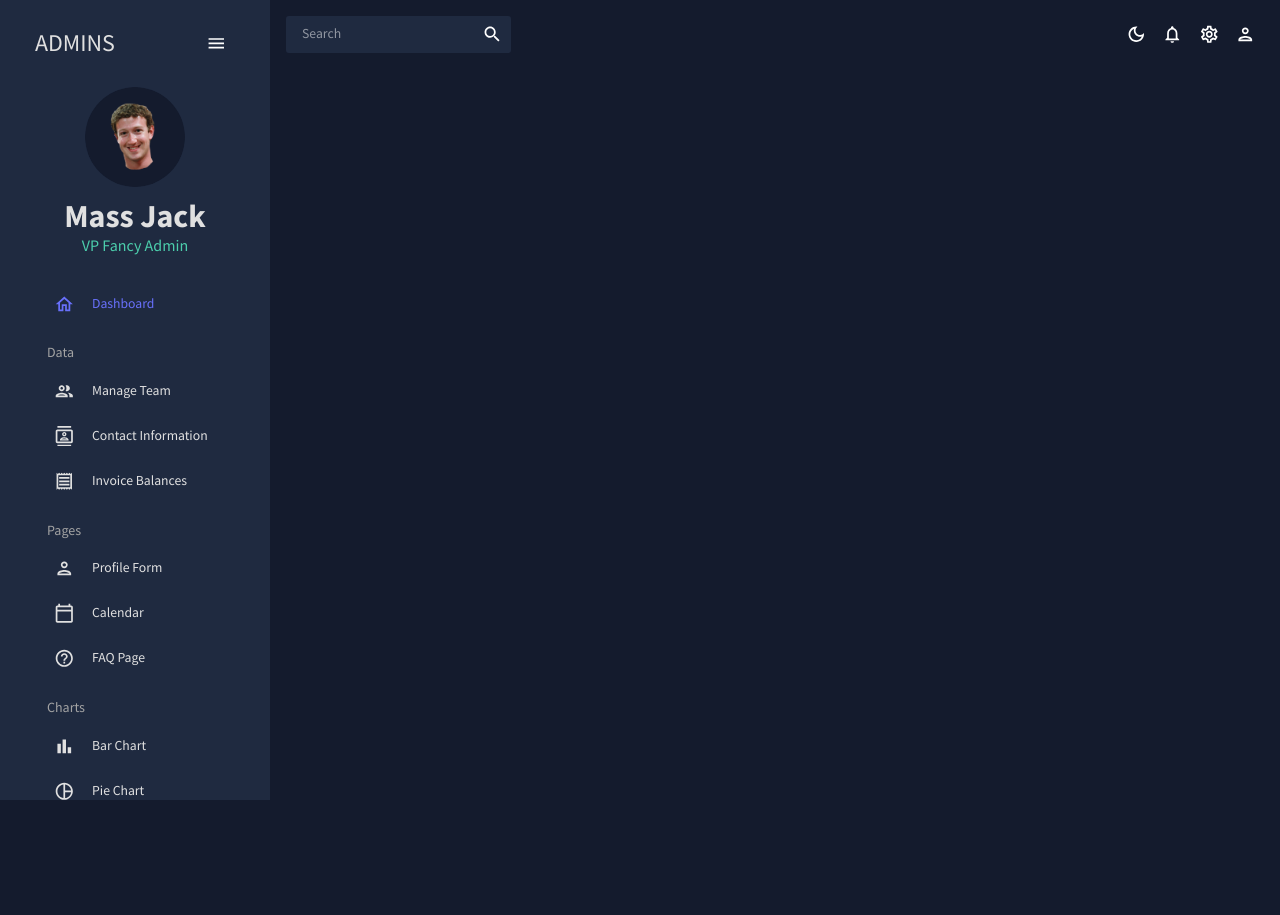
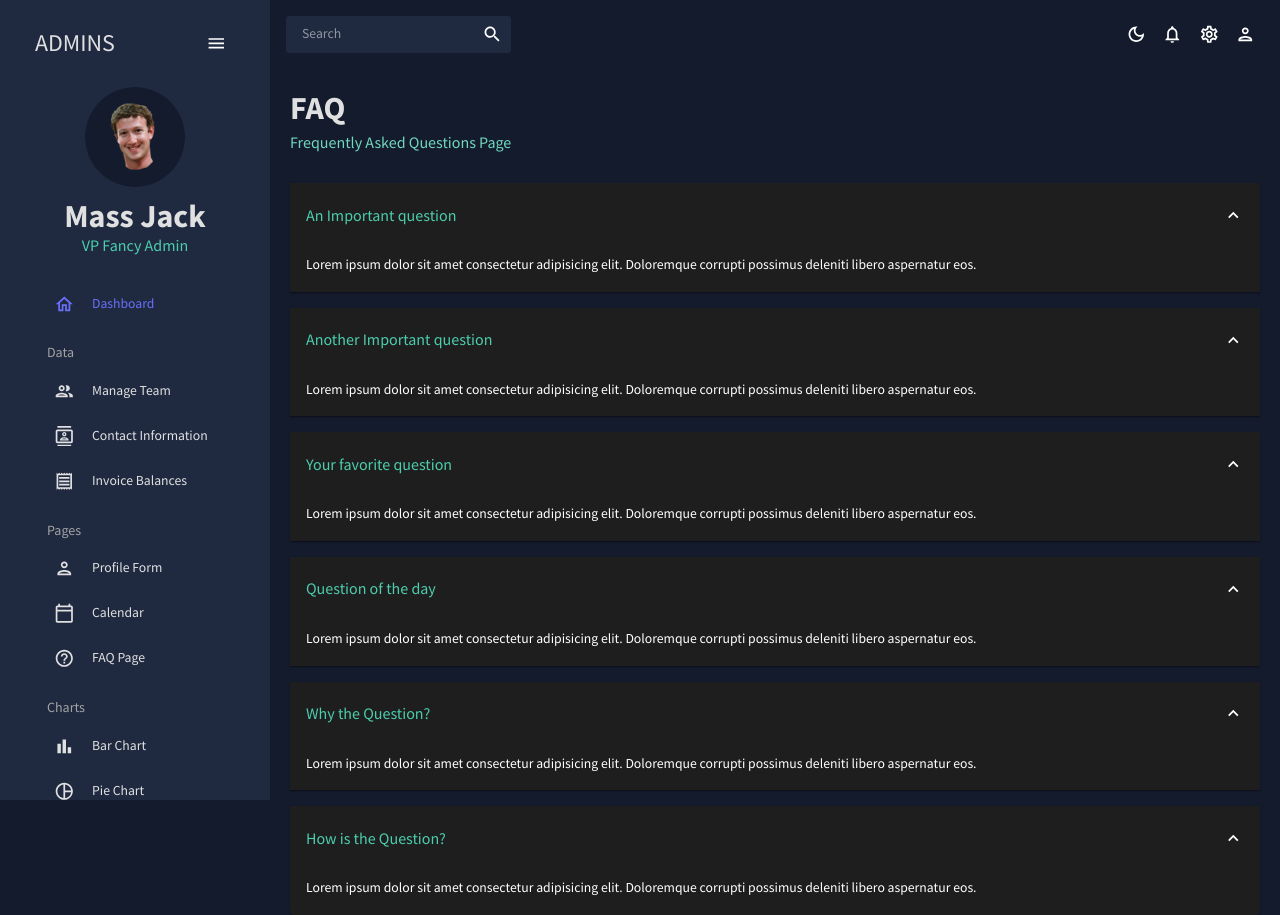
Before and after one commit to massjack1/admin-dashboard, a React (Create React App) app: page /faq in a window 1280 px wide. Before the commit the page ends 800 px from the top, so only its background shows below. Built offline with nearby package versions, Linux system fonts and the light colour scheme.

Commit message:
Create Accordion w/ MUI

```diff
--- a/src/App.js
+++ b/src/App.js
@@ -9,10 +9,10 @@
 import Contacts from "./scenes/contacts";
 import Form from "./scenes/form";
 import Calendar from "./scenes/calendar";
+import FAQ from "./scenes/faq";
 //import Bar from "./scenes/bar";
 //import Line from "./scenes/line";
 //import Pie from "./scenes/pie";
-//import FAQ from "./scenes/faq";
 //import Geography from "./scenes/geography";
 
 
@@ -33,10 +33,10 @@
             <Route path="/invoices" element={<Invoices />} />
             <Route path="/form" element={<Form />} />
             <Route path="/calendar" element={<Calendar />} />
+            <Route path="/faq" element={<FAQ />} />
            {/* <Route path="/bar" element={<Bar />} />
             <Route path="/pie" element={<Pie />} />
             <Route path="/line" element={<Line />} />
-            <Route path="/faq" element={<FAQ />} />
             <Route path="/geography" element={<Geography />} /> */}
 
   </Routes>
--- /dev/null
+++ b/src/scenes/faq/index.jsx
@@ -0,0 +1,98 @@
+import { Box, Typography, useTheme } from "@mui/material";
+import Header from "../../components/Header";
+import Accordion from "@mui/material/Accordion";
+import AccordionSummary from "@mui/material/AccordionSummary";
+import AccordionDetails from "@mui/material/AccordionDetails";
+import ExpandMoreIcon from "@mui/icons-material/ExpandMore";
+import { tokens } from "../../theme";
+
+const FAQ = () => {
+    const theme = useTheme();
+    const colors = tokens(theme.palette.mode);
+
+    return (
+        <Box m="20px">
+            <Header title="FAQ" subtitle="Frequently Asked Questions Page"/>
+
+            <Accordion defaultExpanded>
+                <AccordionSummary expandIcon={<ExpandMoreIcon />}>
+                    <Typography color={colors.greenAccent[500]} variant="h5">
+                        An Important question
+                    </Typography>
+                    </AccordionSummary>
+                    <AccordionDetails>
+                        <Typography>
+                            Lorem ipsum dolor sit amet consectetur adipisicing elit. Doloremque corrupti possimus deleniti libero aspernatur eos.
+                        </Typography>
+                    </AccordionDetails>
+            </Accordion>
+
+            <Accordion defaultExpanded>
+                <AccordionSummary expandIcon={<ExpandMoreIcon />}>
+                    <Typography color={colors.greenAccent[500]} variant="h5">
+                        Another Important question
+                    </Typography>
+                    </AccordionSummary>
+                    <AccordionDetails>
+                        <Typography>
+                            Lorem ipsum dolor sit amet consectetur adipisicing elit. Doloremque corrupti possimus deleniti libero aspernatur eos.
+                        </Typography>
+                    </AccordionDetails>
+            </Accordion>
+
+            <Accordion defaultExpanded>
+                <AccordionSummary expandIcon={<ExpandMoreIcon />}>
+                    <Typography color={colors.greenAccent[500]} variant="h5">
+                        Your favorite question
+                    </Typography>
+                    </AccordionSummary>
+                    <AccordionDetails>
+                        <Typography>
+                            Lorem ipsum dolor sit amet consectetur adipisicing elit. Doloremque corrupti possimus deleniti libero aspernatur eos.
+                        </Typography>
+                    </AccordionDetails>
+            </Accordion>
+
+            <Accordion defaultExpanded>
+                <AccordionSummary expandIcon={<ExpandMoreIcon />}>
+                    <Typography color={colors.greenAccent[500]} variant="h5">
+                        Question of the day
+                    </Typography>
+                    </AccordionSummary>
+                    <AccordionDetails>
+                        <Typography>
+                            Lorem ipsum dolor sit amet consectetur adipisicing elit. Doloremque corrupti possimus deleniti libero aspernatur eos.
+                        </Typography>
+                    </AccordionDetails>
+            </Accordion>
+
+            <Accordion defaultExpanded>
+                <AccordionSummary expandIcon={<ExpandMoreIcon />}>
+                    <Typography color={colors.greenAccent[500]} variant="h5">
+                        Why the Question?
+                    </Typography>
+                    </AccordionSummary>
+                    <AccordionDetails>
+                        <Typography>
+                            Lorem ipsum dolor sit amet consectetur adipisicing elit. Doloremque corrupti possimus deleniti libero aspernatur eos.
+                        </Typography>
+                    </AccordionDetails>
+            </Accordion>
+
+            <Accordion defaultExpanded>
+                <AccordionSummary expandIcon={<ExpandMoreIcon />}>
+                    <Typography color={colors.greenAccent[500]} variant="h5">
+                        How is the Question?
+                    </Typography>
+                    </AccordionSummary>
+                    <AccordionDetails>
+                        <Typography>
+                            Lorem ipsum dolor sit amet consectetur adipisicing elit. Doloremque corrupti possimus deleniti libero aspernatur eos.
+                        </Typography>
+                    </AccordionDetails>
+            </Accordion>
+        </Box>
+    )
+}
+
+export default FAQ;
```
Also changed, not shown: src/components/BarChart.jsx (added).
